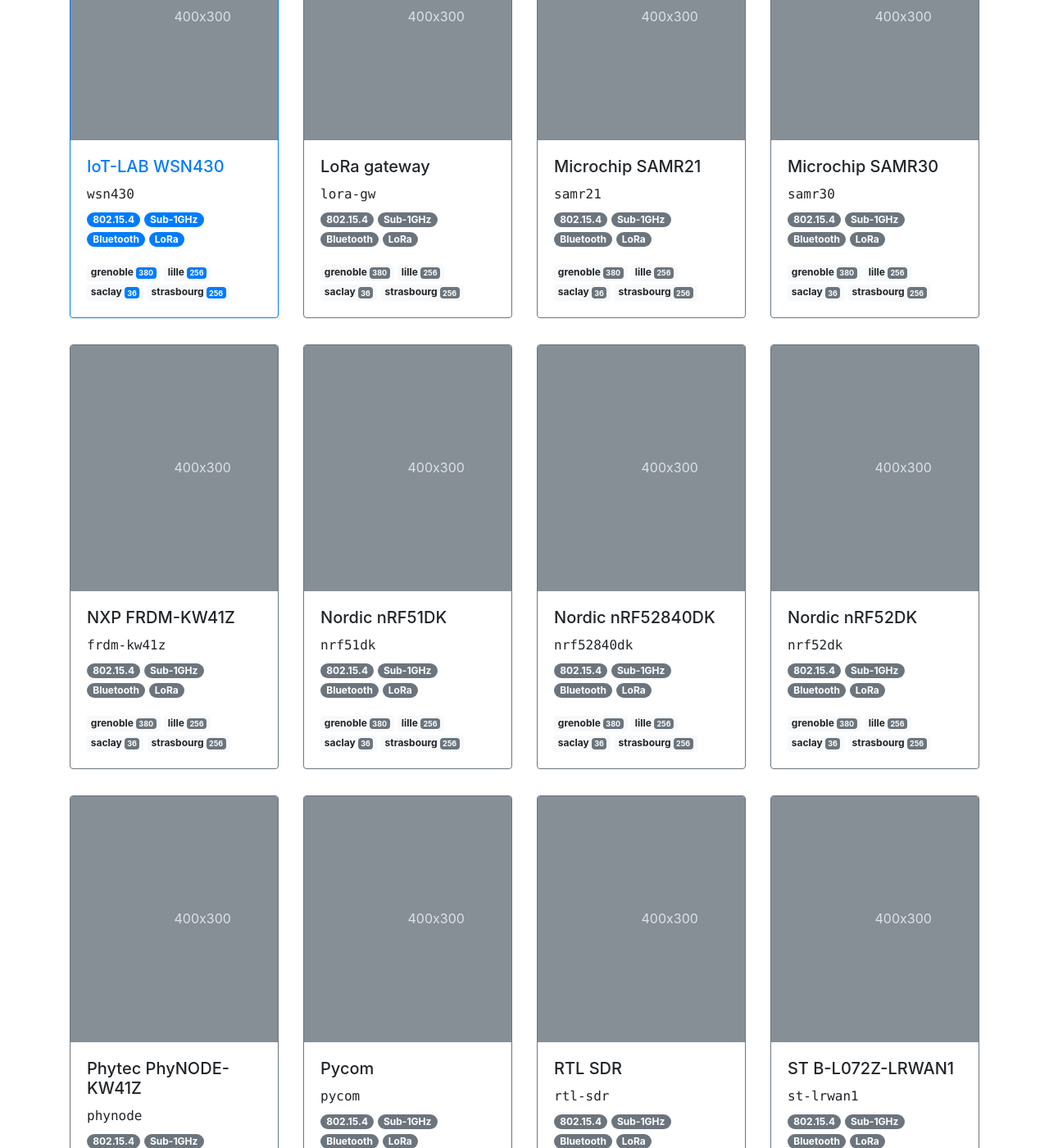
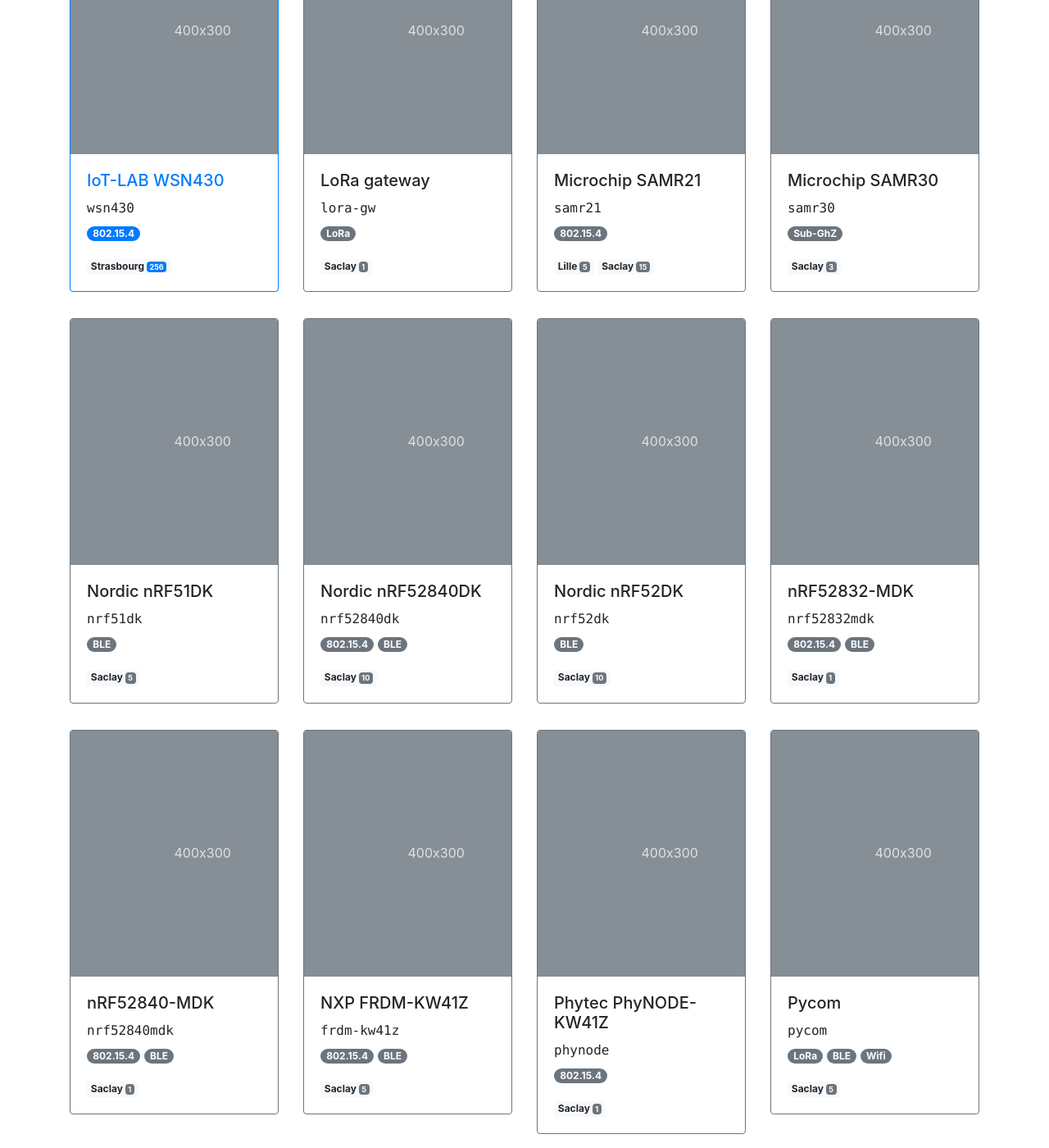
Before and after one commit to iot-lab/iot-lab.github.io, a Jekyll site: the page built from index.html, in a window 1280 px wide and 1400 px high, scrolled down 7315 px. Shown: the whole window at 82% size. Built offline with Jekyll 4.4.1, drawn with Linux system fonts in a browser that asks for light colours; some of the changed text lies outside the part shown.

Commit message:
Use boards, deployments and OSes info from datafile to populate lists

```diff
--- a/index.html
+++ b/index.html
@@ -304,14 +304,17 @@
                         <h5 class="card-title">Common name</h5>
                         <h6 class="card-subtitle mt-0 mb-2 text-monospace">iot-lab name</h6>
                         <p class="card-text">
-                            <small>list and number of nodes deployed accross sites</small>
+                            <span class="badge badge-pill badge-info" href="#">radio</span>
+                        </p>
+                        <p class="card-text">
+                            <span class="badge badge-light">Location <span class="badge badge-info">number</span></span>
                         </p>
                     </div>
                 </div>
             </div>
         </div>
         <div class="row">
-            {% assign sorted_boards = site.data.boards | sort: "name" %}
+            {% assign sorted_boards = site.data.boards | sort_natural: "name" %}
             {% for board in sorted_boards %}
             {% capture color-style %}{% if board.name contains "IoT-LAB"%}primary{% else %}secondary{% endif %}{% endcapture %}
             <div class=" col-sm-6 col-md-4 col-lg-3">
@@ -325,16 +328,16 @@
                         <h5 class="card-title"><a href="#"{% unless board.name contains "IoT-LAB" %} class="text-reset"{% endunless %}>{{ board.name}}</a></h5>
                         <h6 class="card-subtitle mt-0 mb-2 text-monospace">{{ board.iotlab-name }}</h6>
                         <p class="card-text">
-                            <span class="badge badge-pill badge-{{ color-style }}" href="#">802.15.4</span>
-                            <span class="badge badge-pill badge-{{ color-style }}" href="#">Sub-1GHz</span>
-                            <span class="badge badge-pill badge-{{ color-style }}" href="#">Bluetooth</span>
-                            <span class="badge badge-pill badge-{{ color-style }}" href="#">LoRa</span>
+                        {% for radio in board.radio %}
+                            <span class="badge badge-pill badge-{{ color-style }}" href="#">{{ radio }}</span>
+                        {% endfor %}
                         </p>
                         <p class="card-text">
-                            <a class="badge badge-light" href="#">grenoble <span class="badge badge-{{ color-style }}">380</span></a>
-                            <a class="badge badge-light" href="#">lille <span class="badge badge-{{ color-style }}">256</span></a>
-                            <a class="badge badge-light" href="#">saclay <span class="badge badge-{{ color-style }}">36</span></a>
-                            <a class="badge badge-light" href="#">strasbourg <span class="badge badge-{{ color-style }}">256</span></a>
+                        {% for loc in site.data.deployments %}
+                            {% if loc.deployment[board.name] > 0 %}
+                            <a class="badge badge-light" href="{{ "/docs/deployment/" | relative_url }}{{ loc.site | slugify }}">{{ loc.site}} <span class="badge badge-{{ color-style }}">{{ loc.deployment[board.name] }}</span></a>
+                            {% endif %}
+                        {% endfor %}
                         </p>
                     </div>
                 </div>
@@ -358,16 +361,21 @@
         <div class="card-columns mt-5">
         {% for os in site.data.oses %}
             <div class="card border-0 shadow m-3">
+                {% if os.img %}
                 <img class="card-img-top pt-3 px-3" src="{{ "/assets/images/oses/" | relative_url }}{{ os.img }}" class="card-img" title="{{ os.name }}" alt="{{ os.name }}">
+                {% else %}
+                <h4 class="pt-3 text-center">{{ os.name }}</h4>
+                {% endif %}
                 <div class="card-body">
                     <hr>
                     <p class="card-text">{{ os.short-desc }}</p>
                 </div>
-                {% if os.iotlab-support %}
+                {% assign iotlab-support = os.boards | where_exp:"item", "item contains 'IoT-LAB'" %}
+                {% if iotlab-support %}
                 <div class="card-footer w-100 badge badge-primary">
                     IoT-LAB board support
-                    {% for board in os.iotlab-support %}
-                    <span class="badge badge-light">{{ board }}</span>
+                    {% for board in iotlab-support %}
+                    <span class="badge badge-light">{{ board | replace: "IoT-LAB ", "" }}</span>
                     {% endfor %}
                 </div>
                 {% endif %}
```
